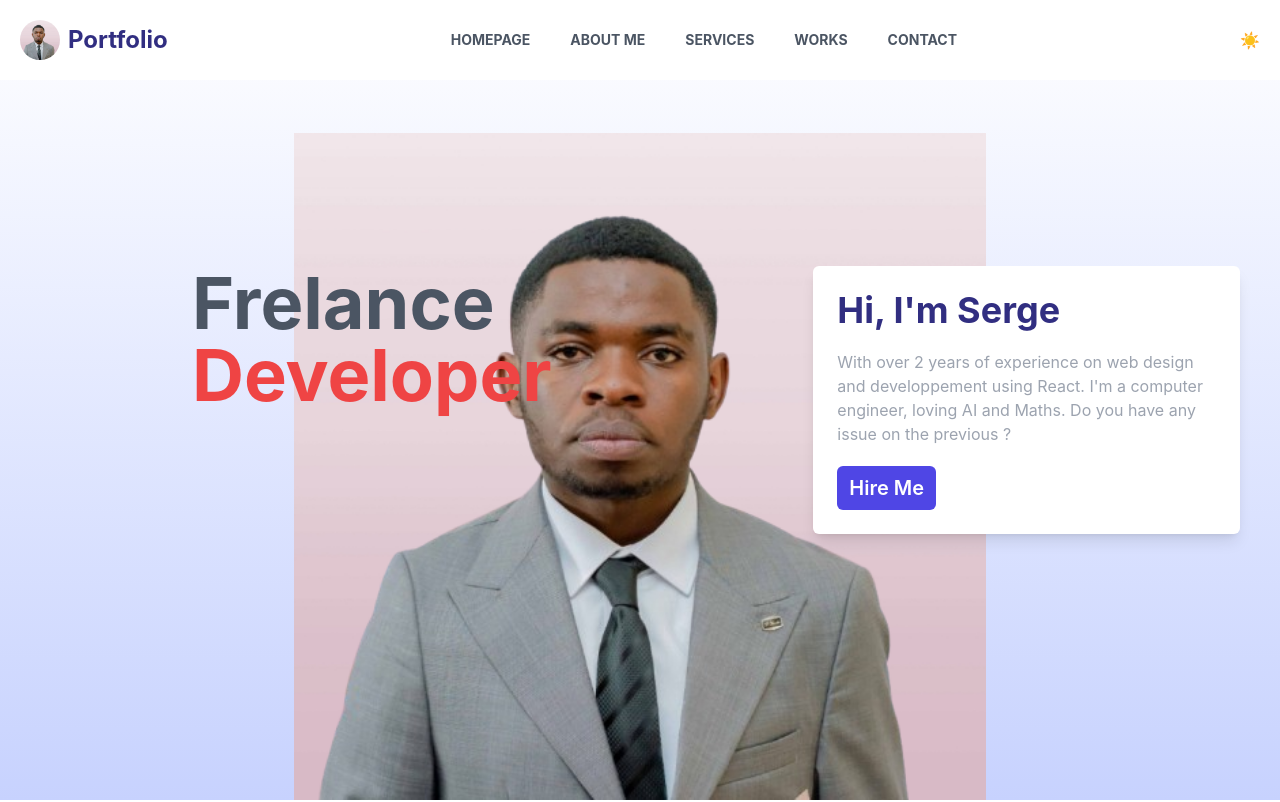
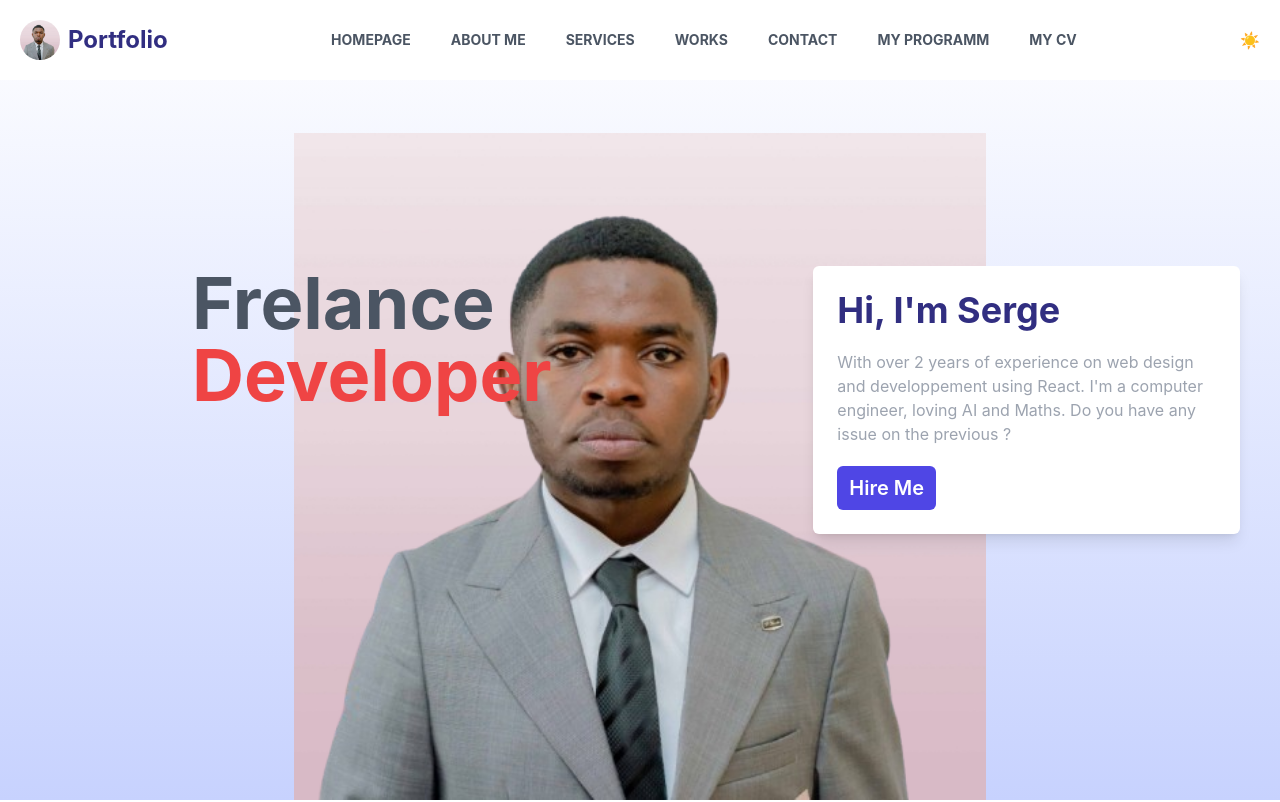
Before and after one commit to Bazene/portfolio, a React (Create React App) app: page / in a window 1280 px wide. Shown: the top 802 px of the page. Built offline with nearby package versions, Linux system fonts and the light colour scheme.

Commit message:
Add 2 menus items on the menu

```diff
--- a/src/components/headers.jsx
+++ b/src/components/headers.jsx
@@ -26,6 +26,8 @@ export default function Header() {
                     <li className='hover:text-gray-500'> <a href='#services'>services</a> </li>
                     <li className='hover:text-gray-500'> <a href='#works'>works</a> </li>
                     <li className='hover:text-gray-500'> <a href='#contact'>contact</a> </li>
+                    <li className='hover:text-gray-500'> <a href='#'>my programm</a> </li>
+                    <li className='hover:text-gray-500'> <a href='#'>my cv</a> </li>
                 </ul>
             </div>
 
@@ -43,6 +45,8 @@ export default function Header() {
                 <li> <a onClick={toogleMenu} href='#services'>services</a> </li>
                 <li> <a onClick={toogleMenu} href='#works'>works</a> </li>
                 <li> <a onClick={toogleMenu} href='#contact'>contact</a> </li>
+                <li> <a onClick={toogleMenu} href='#'>my program</a> </li>
+                <li> <a onClick={toogleMenu} href='#'>my cv</a> </li>
             </ul>
         </div>
     );
```
